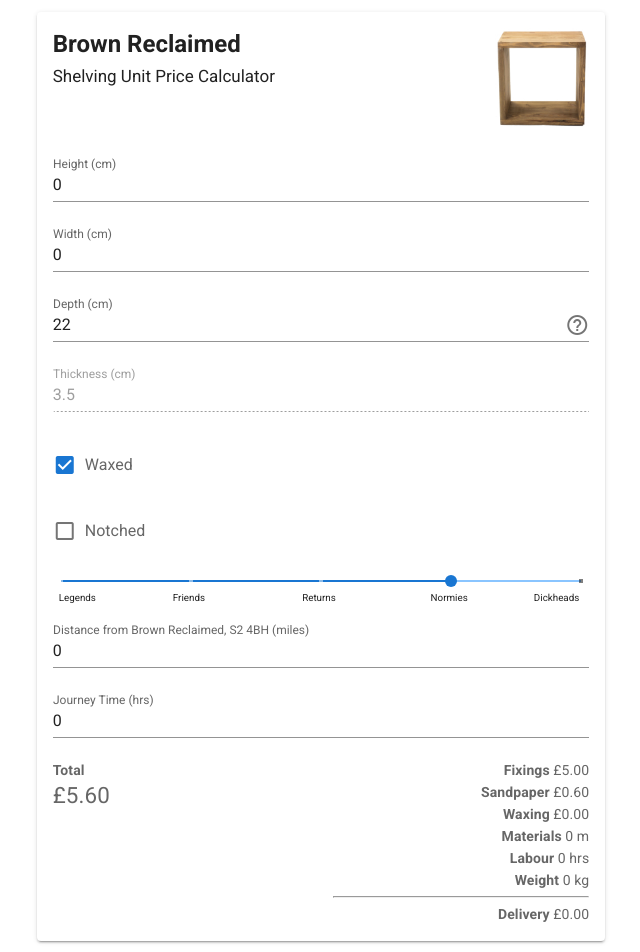
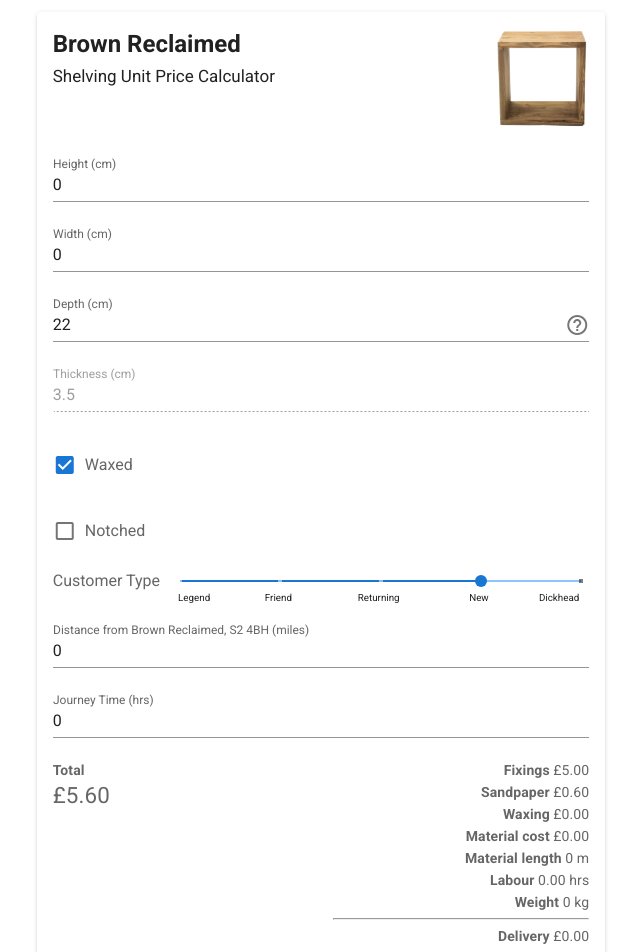
Before and after one commit to saifmode/browncalc, a Nuxt app: page / in a window 1280 px wide. Shown: the top 952 px of the page, without its empty margins (319-959 px from the left). Built offline with nearby package versions, Linux system fonts and the light colour scheme.

Commit message:
Add new depths bracket, add material cost display

```diff
--- a/components/BRApp.vue
+++ b/components/BRApp.vue
@@ -35,6 +35,7 @@
 						id: 'depth',
 						is: 'v-text-field',
 						label: 'Depth (cm)',
+						max: 42,
 						type: 'number',
 					},
 					help: `<p>
@@ -86,15 +87,16 @@
 					attrs: {
 						id: 'friendship',
 						is: 'v-slider',
+						label: 'Customer Type',
 						max: 4,
 						step: 1,
 						style: 'font-size: 0.7em',
 						tickLabels: [
-					        'Legends',
-					        'Friends',
-							'Returns',
-					        'Normies',
-					        'Dickheads',
+					        'Legend',
+					        'Friend',
+							'Returning',
+					        'New',
+					        'Dickhead',
 					      ],
 					    ticks: 'always',
 					    tickSize: 4,
--- a/components/BRReport.vue
+++ b/components/BRReport.vue
@@ -107,7 +107,6 @@
 			]
 		},
 
-
 		/**
 		 * Other outputs
 		 */
@@ -118,7 +117,21 @@
 			);
 		},
 		boards() {
-			return Math.ceil(this.boardsLengthCm / 100);
+			let boardMeters = Math.ceil(this.boardsLengthCm / 100);
+
+			if (this.depth > 22 && this.depth <= 25) {
+				boardMeters * 1.2;
+			}
+
+			if (this.depth > 25 && this.depth <= 32) {
+				boardMeters * 1.5;
+			}
+
+			if (this.depth > 32) {
+				boardMeters *= 2;
+			}
+
+			return boardMeters;
 		},
 		boardsArea() {
 			let area = this.boardsLengthCm;
@@ -144,11 +157,21 @@
 			}
 
 			if (this.fields.depth.value < 22) {
-				hours = hours * 1.2
+				hours *= 1.2;
 			}
 
-			if (this.fields.depth.value > 22) {
-				hours = hours * 2
+			// 22cm is no change to hours
+
+			if (this.fields.depth.value > 22 && this.fields.depth.value <= 25) {
+				hours *= 1.8;
+			}
+
+			if (this.fields.depth.value > 25 && this.fields.depth.value <= 32) {
+				hours *= 2;
+			}
+
+			if (this.fields.depth.value > 32) {
+				hours *= 2.5;
 			}
 
 			return hours;
@@ -183,8 +206,16 @@
 					},
 					value: this.waxedCost.toFixed(2),
 				},
+				materialCost: {
+					label: 'Material cost',
+					unit: {
+						label: '£',
+						prepend: true,
+					},
+					value: this.boardsCost.toFixed(2),
+				},
 				materials: {
-					label: 'Materials',
+					label: 'Material length',
 					unit: {
 						label: 'm',
 						prepend: false,
@@ -197,7 +228,7 @@
 						label: 'hrs',
 						prepend: false,
 					},
-					value: this.labourHours,
+					value: this.labourHours.toFixed(2),
 				},
 				weight: {
 					label: 'Weight',
```
